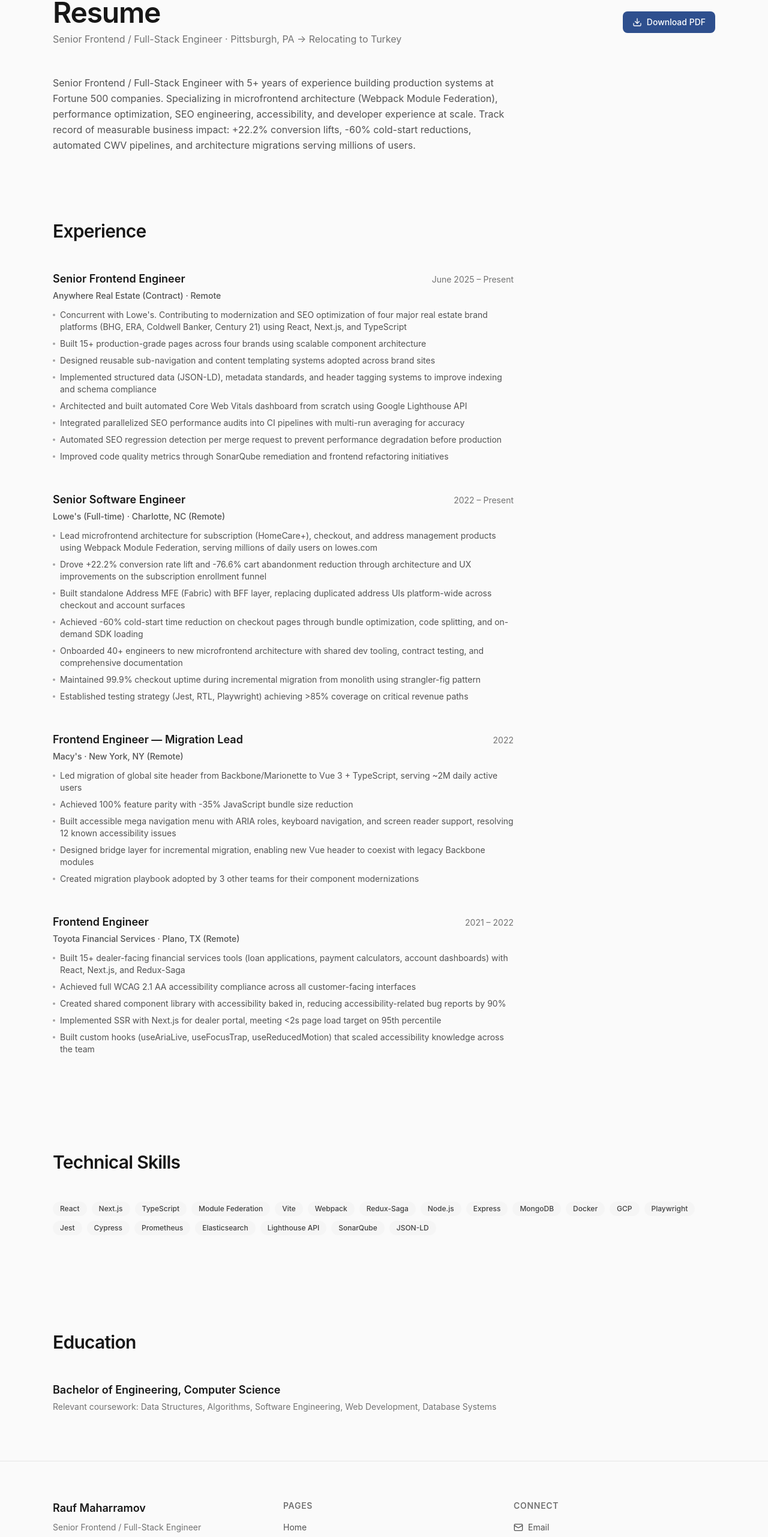
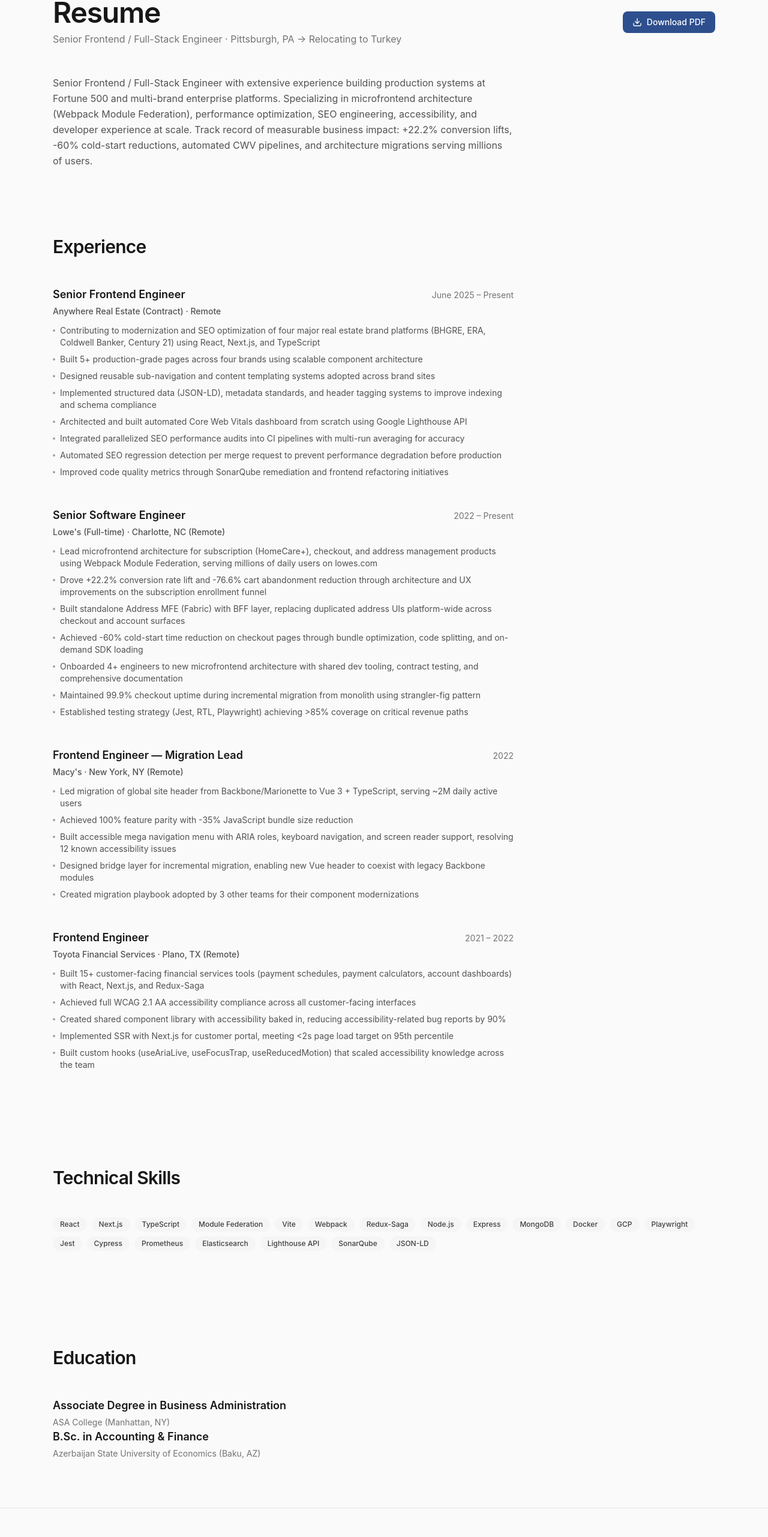
Before and after one commit to Raufmaharramov/Rauf-Maharramov-Portfolio, a Next.js app: page /resume in a window 1280 px wide. Shown: the part 200-2762 px from the top of the page at 60% size. Built offline with nearby package versions, Linux system fonts and the light colour scheme.

Commit message:
Update content: refine experience details, education, resume PDF link, and metric accuracy

```diff
--- a/src/app/about/page.tsx
+++ b/src/app/about/page.tsx
@@ -14,15 +14,15 @@ export const metadata: Metadata = {
 const experience = [
   {
     period: 'June 2025 – Present',
-    title: 'Senior Frontend Engineer',
-    company: 'Anywhere Real Estate (Contract)',
+    title: 'Senior Frontend Engineer — Strategic Contract Engagement',
+    company: 'Anywhere Real Estate',
     description:
-      'Concurrent with Lowe\'s. Contributing to the modernization and SEO optimization of multi-brand real estate platforms (BHG, ERA, Coldwell Banker, Century 21). Built 15+ production pages, automated Core Web Vitals dashboards with Lighthouse API, and integrated SEO regression detection into CI pipelines.',
+      'Contributing to the modernization and SEO optimization of multi-brand real estate platforms (BHGRE, ERA, Coldwell Banker, Century 21). Built 5+ production pages, automated Core Web Vitals dashboards with Lighthouse API, and integrated SEO regression detection into CI pipelines.',
   },
   {
     period: '2022 – Present',
     title: 'Senior Software Engineer',
-    company: "Lowe's (Full-time)",
+    company: "Lowe's",
     description:
       'Leading microfrontend architecture for subscription, checkout, and address management products using Webpack Module Federation. Delivered +22.2% conversion lift and -60% cold-start reduction across high-traffic e-commerce flows.',
   },
@@ -38,7 +38,7 @@ const experience = [
     title: 'Frontend Engineer',
     company: 'Toyota Financial Services',
     description:
-      'Built accessible financial services interfaces with React, Next.js, and Redux-Saga. Achieved WCAG 2.1 AA compliance and built 15+ dealer-facing tools.',
+      'Built accessible financial services interfaces with React, Next.js, and Redux-Saga. Achieved WCAG 2.1 AA compliance and built 15+ customer-facing tools.',
   }
 ];
 
@@ -61,8 +61,8 @@ export default function AboutPage() {
         <div className="max-w-3xl">
           <div className="prose-custom">
             <p>
-              I am a Senior Frontend / Full-Stack Engineer with 5+ years of experience building
-              production systems at Fortune 500 companies. My work focuses on the intersection of
+              I am a Senior Frontend / Full-Stack Engineer with extensive experience building production systems at Fortune
+              500 and multi-brand enterprise platforms. My work focuses on the intersection of
               architecture, performance, and developer experience — the kind of engineering that
               makes large teams productive and products reliable at scale.
             </p>
--- a/src/app/resume/page.tsx
+++ b/src/app/resume/page.tsx
@@ -17,8 +17,8 @@ const experience = [
     location: 'Remote',
     period: 'June 2025 – Present',
     bullets: [
-      'Concurrent with Lowe\'s. Contributing to modernization and SEO optimization of four major real estate brand platforms (BHG, ERA, Coldwell Banker, Century 21) using React, Next.js, and TypeScript',
-      'Built 15+ production-grade pages across four brands using scalable component architecture',
+      'Contributing to modernization and SEO optimization of four major real estate brand platforms (BHGRE, ERA, Coldwell Banker, Century 21) using React, Next.js, and TypeScript',
+      'Built 5+ production-grade pages across four brands using scalable component architecture',
       'Designed reusable sub-navigation and content templating systems adopted across brand sites',
       'Implemented structured data (JSON-LD), metadata standards, and header tagging systems to improve indexing and schema compliance',
       'Architected and built automated Core Web Vitals dashboard from scratch using Google Lighthouse API',
@@ -37,7 +37,7 @@ const experience = [
       'Drove +22.2% conversion rate lift and -76.6% cart abandonment reduction through architecture and UX improvements on the subscription enrollment funnel',
       'Built standalone Address MFE (Fabric) with BFF layer, replacing duplicated address UIs platform-wide across checkout and account surfaces',
       'Achieved -60% cold-start time reduction on checkout pages through bundle optimization, code splitting, and on-demand SDK loading',
-      'Onboarded 40+ engineers to new microfrontend architecture with shared dev tooling, contract testing, and comprehensive documentation',
+      'Onboarded 4+ engineers to new microfrontend architecture with shared dev tooling, contract testing, and comprehensive documentation',
       'Maintained 99.9% checkout uptime during incremental migration from monolith using strangler-fig pattern',
       'Established testing strategy (Jest, RTL, Playwright) achieving >85% coverage on critical revenue paths',
     ],
@@ -61,10 +61,10 @@ const experience = [
     location: 'Plano, TX (Remote)',
     period: '2021 – 2022',
     bullets: [
-      'Built 15+ dealer-facing financial services tools (loan applications, payment calculators, account dashboards) with React, Next.js, and Redux-Saga',
+      'Built 15+ customer-facing financial services tools (payment schedules, payment calculators, account dashboards) with React, Next.js, and Redux-Saga',
       'Achieved full WCAG 2.1 AA accessibility compliance across all customer-facing interfaces',
       'Created shared component library with accessibility baked in, reducing accessibility-related bug reports by 90%',
-      'Implemented SSR with Next.js for dealer portal, meeting <2s page load target on 95th percentile',
+      'Implemented SSR with Next.js for customer portal, meeting <2s page load target on 95th percentile',
       'Built custom hooks (useAriaLive, useFocusTrap, useReducedMotion) that scaled accessibility knowledge across the team',
     ],
   }
@@ -83,7 +83,7 @@ export default function ResumePage() {
               {SITE_CONFIG.title} &middot; {SITE_CONFIG.location}
             </p>
           </div>
-          <Button href="/resume.pdf" external>
+          <Button href="/Rauf_Maharramov_Senior_Software_Engineer.pdf" external>
             <DownloadIcon size={16} />
             Download PDF
           </Button>
@@ -94,8 +94,8 @@ export default function ResumePage() {
         <div className="max-w-3xl">
           <div className="prose-custom">
             <p>
-              Senior Frontend / Full-Stack Engineer with 5+ years of experience building production
-              systems at Fortune 500 companies. Specializing in microfrontend architecture
+              Senior Frontend / Full-Stack Engineer with extensive experience building production
+              systems at Fortune 500 and multi-brand enterprise platforms. Specializing in microfrontend architecture
               (Webpack Module Federation), performance optimization, SEO engineering, accessibility,
               and developer experience at scale. Track record of measurable business impact: +22.2% conversion
               lifts, -60% cold-start reductions, automated CWV pipelines, and architecture migrations
@@ -149,13 +149,22 @@ export default function ResumePage() {
       <Section className="bg-neutral-50 dark:bg-neutral-925">
   <SectionHeader title="Education" />
   <div className="max-w-3xl">
+    <div>
       <h3 className="text-lg font-semibold text-neutral-900 dark:text-white">
-            Bachelor of Engineering, Computer Science
+        Associate Degree in Business Administration
+      </h3>
+      <p   className="mt-1 text-sm text-neutral-500 dark:text-neutral-400">
+        ASA College (Manhattan, NY)
+      </p>
+    </div>
+    <div>
+      <h3 className="text-lg font-semibold text-neutral-900 dark:text-white">
+        B.Sc. in Accounting & Finance
       </h3>
       <p className="mt-1 text-sm text-neutral-500 dark:text-neutral-400">
-            Relevant coursework: Data Structures, Algorithms, Software Engineering, Web
-            Development, Database Systems
+        Azerbaijan State University of Economics (Baku, AZ)
       </p>
+    </div>
   </div>
 </Section>
     </>
--- a/src/content/articles.ts
+++ b/src/content/articles.ts
@@ -77,7 +77,7 @@ These hooks encoded accessibility knowledge that most developers on the team did
 
 ## The results speak for themselves
 
-After the component library was adopted across the dealer portal, accessibility-related bug reports dropped by 90%. Not because we found and fixed more bugs, but because the architecture made it difficult to create them in the first place.
+After the component library was adopted across the customer portal, accessibility-related bug reports dropped by 90%. Not because we found and fixed more bugs, but because the architecture made it difficult to create them in the first place.
 
 The financial services context made this investment easy to justify — regulatory compliance is a hard requirement. But every team should think this way. The cost of building accessibility in from the start is a fraction of the cost of retrofitting it later.`,
   },
```
Also changed, not shown: src/content/case-studies.ts (+9 -9 lines), 1 other file (tests, documents, lock files or other folders). Lines whose indentation alone changed are shown as unchanged.
